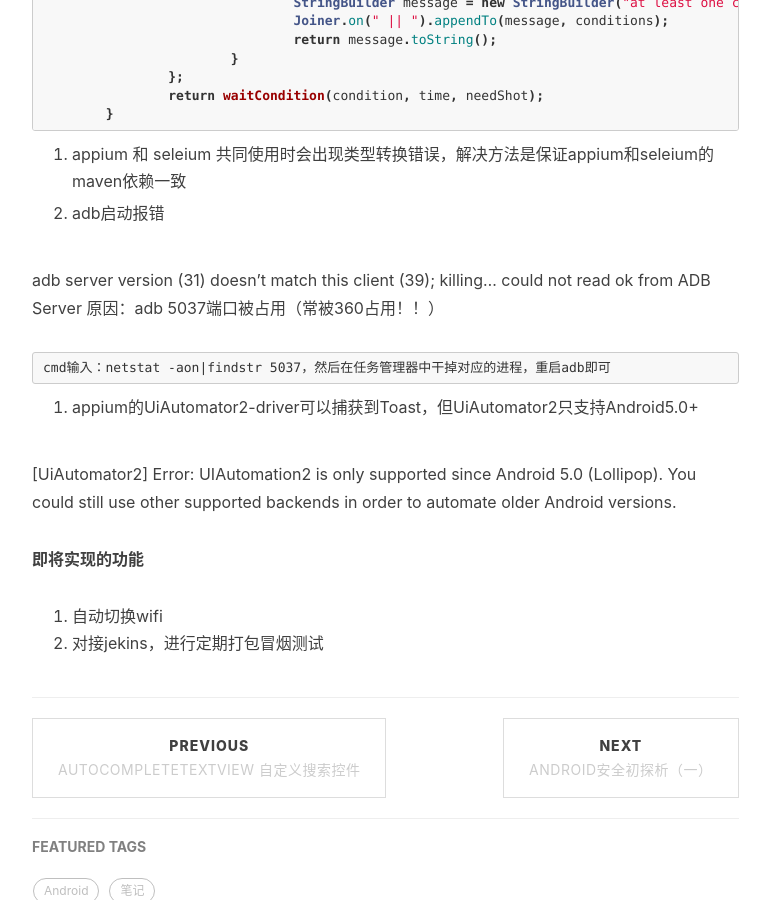
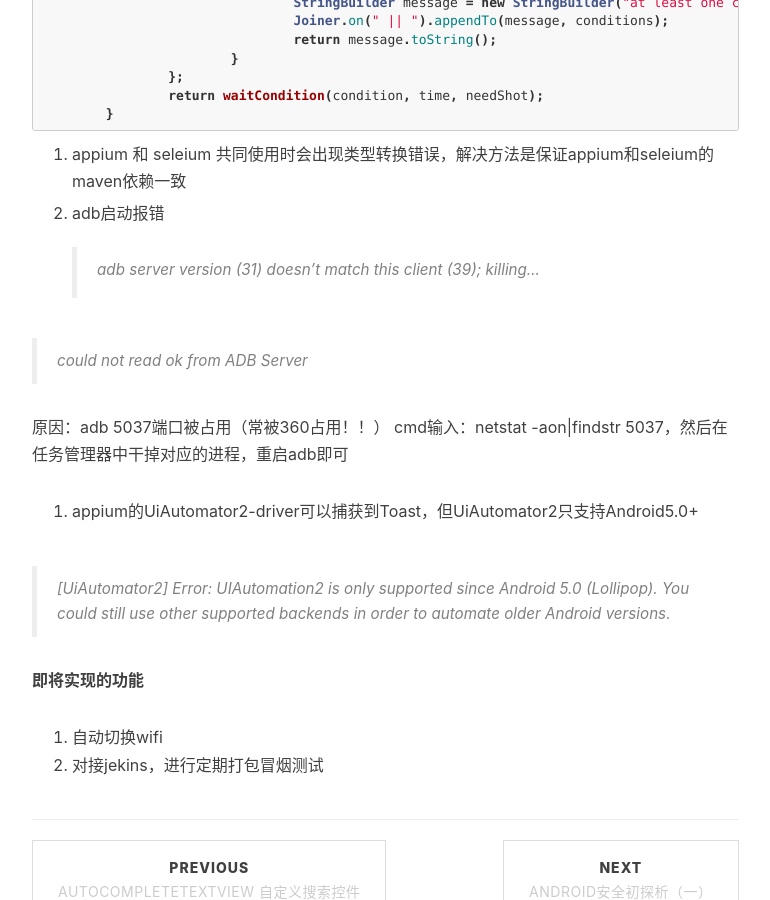
Before and after one commit to blackjuly/wanghao.io, a Jekyll site: the page built from _posts/2017-12-20-移动端自动化测试框架实践总结.markdown, in a window 1280 px wide and 900 px high, scrolled down 10238 px. Shown: the whole window, without its empty margins (233-1003 px from the left). Built offline with Jekyll 4.4.1, drawn with Linux system fonts in a browser that asks for light colours; nearby versions of some CDN libraries; comment, search, counter and statistics services are not loaded.

Commit message:
修改博客文章格式

````diff
--- a/_posts/2017-12-20-移动端自动化测试框架实践总结.markdown
+++ b/_posts/2017-12-20-移动端自动化测试框架实践总结.markdown
@@ -416,24 +416,19 @@ public class LuckyFrameProcess extends TestProcessAdapter{
 		return waitCondition(condition, time, needShot);
 	}
 ```
-
-
-
- 3. appium 和 seleium 共同使用时会出现类型转换错误，解决方法是保证appium和seleium的maven依赖一致
-
-
+3. appium 和 seleium 共同使用时会出现类型转换错误，解决方法是保证appium和seleium的maven依赖一致
 
 4. adb启动报错
+>adb server version (31) doesn't match this client (39); killing...
 
-adb server version (31) doesn't match this client (39); killing...
-		could not read ok from ADB Server
-	原因：adb 5037端口被占用（常被360占用！！）
+>could not read ok from ADB Server
 
-	cmd输入：netstat -aon|findstr 5037，然后在任务管理器中干掉对应的进程，重启adb即可
+原因：adb 5037端口被占用（常被360占用！！）
+cmd输入：netstat -aon|findstr 5037，然后在任务管理器中干掉对应的进程，重启adb即可
 
- 5. appium的UiAutomator2-driver可以捕获到Toast，但UiAutomator2只支持Android5.0+
+5. appium的UiAutomator2-driver可以捕获到Toast，但UiAutomator2只支持Android5.0+
 
-[UiAutomator2] Error: UIAutomation2 is only supported since Android 5.0 (Lollipop).
+>[UiAutomator2] Error: UIAutomation2 is only supported since Android 5.0 (Lollipop).
 You could still use other supported backends in order to automate older Android versions.
 
 
````
Also changed, not shown: other parts of _posts/2017-12-20-移动端自动化测试框架实践总结.markdown (+1 -1 lines).
